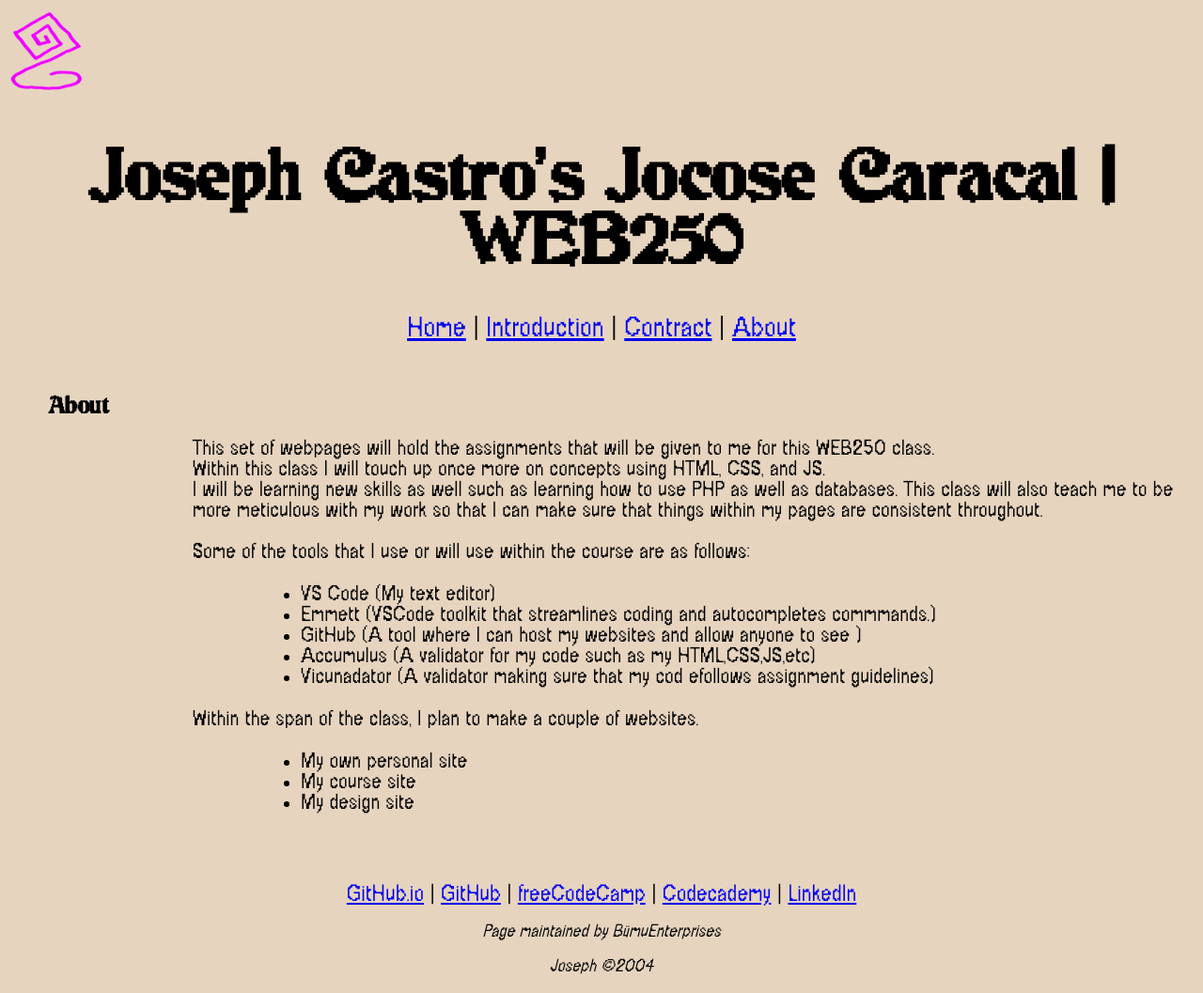
After one commit to Bumulaz/Bumulaz.github.io, a PHP site: page /web250/about.html in a window 1280 px wide. The commit adds this page. Shown: the whole page at 94% size. Run offline with PHP 8.4, Linux system fonts and the light colour scheme; some libraries are stand-ins or nearby versions.

Commit message:
created and added about.html to web250

```diff
--- /dev/null
+++ b/web250/about.html
@@ -0,0 +1,57 @@
+<!DOCTYPE html>
+<html lang="en">
+<head>
+    <meta charset="UTF-8">
+    <meta name="viewport" content="width=device-width, initial-scale=1.0">
+    <link rel="stylesheet" href="./styles/default.css">
+    <link rel="icon" type="image/x-icon" href="../images/favicon-32x32.png">
+    <title>Joseph Castro's Jocose Caracal | WEB250 | About </title>
+    <script src="https://divonbriesen.github.io/teaching/tools/standards-check.js" defer></script>
+    <script src="https://lint.page/kit/4d0fe3.js" crossorigin="anonymous"></script>
+</head>
+
+<body>
+<div data-include="./components/header.html"></div>
+
+<main>
+<h2 class="pgheaders">About</h2>
+
+<p class="pgtxt">
+            This set of webpages will hold the assignments that will be given to me for this WEB250 class.
+    <br>
+            Within this class I will touch up once more on concepts using HTML, CSS, and JS.
+    <br>
+            I will be learning new skills as well such as learning how to use PHP as well as databases. This class will also teach me to be more meticulous with my work so that I can make sure that things within my pages are consistent throughout.
+    <br>
+    <br>
+            Some of the tools that I use or will use within the course are as follows:
+
+</p>
+<ul class="pgtxt">
+    <li>VS Code (My text editor)</li>
+    <li>Emmett (VSCode toolkit that streamlines coding and autocompletes commmands.)</li>
+    <li>GitHub (A tool where I can host my websites and allow anyone to see )</li>
+    <li>Accumulus (A validator for my code such as my HTML,CSS,JS,etc)</li>
+    <li>Vicunadator (A validator making sure that my cod efollows assignment guidelines)</li>
+</ul>
+
+<p class="pgtxt">
+    Within the span of the class, I plan to make a couple of websites.
+</p>
+
+<ul class="pgtxt">
+    <li>My own personal site</li>
+    <li>My course site</li>
+    <li>My design site</li>
+</ul>
+</main>
+
+
+
+<div data-include="./components/footer.html"></div>
+<script src="../scripts/HTMLInclude.js"></script>
+
+</body>
+
+
+</html>
--- a/web250/components/header.html
+++ b/web250/components/header.html
@@ -7,6 +7,7 @@
         <a href="/web250/index.html">Home</a> |
         <a href="/web250/introduction.html">Introduction</a> |
         <a href="/web250/contract.html">Contract</a> |
+        <a href="/web250/about.html">About</a>
 
     </nav>
 </header>
--- a/web250/styles/default.css
+++ b/web250/styles/default.css
@@ -65,6 +65,7 @@ body {
 
 h2.pgheaders {
     font-size: 22px;
+    padding-left: 4%;
 }
 .pgtxt {
     font-family: 'chonky';
@@ -105,6 +106,10 @@ figcaption.pgtxt {
     font-family: 'chonky';
     font-size: 23px;
     padding-left:17% ;
+}
+
+ul {
+    padding-left: 25%;
 }
 /*content container for info page*/
 .content {
```
